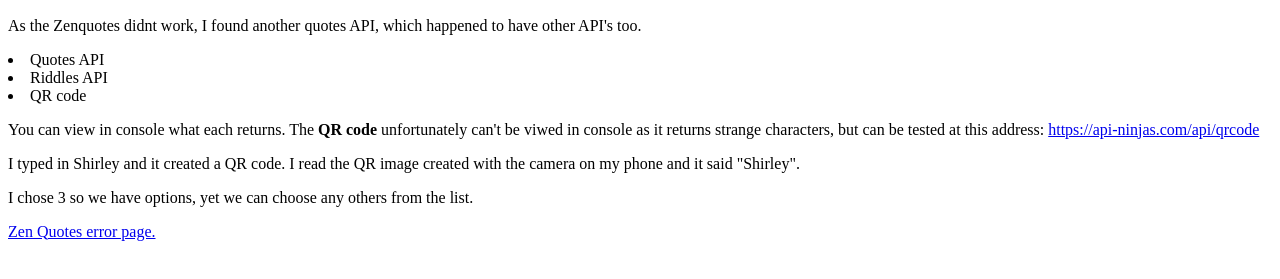
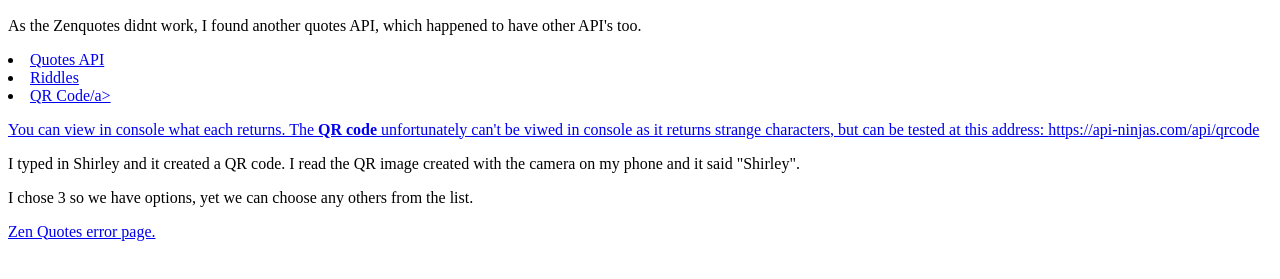
Before and after one commit to shirleyama/project-1-resources, a plain HTML site: page api-search/index.html in a window 1280 px wide. Shown: the part 117-396 px from the top of the page. Drawn offline with nearby package versions, Linux system fonts and the light colour scheme; no server answers.

Commit message:
edited urls

```diff
--- a/api-search/index.html
+++ b/api-search/index.html
@@ -21,9 +21,12 @@
     <p>
       As the Zenquotes didnt work, I found another quotes API, which happened to have other API's too.
     </p>
-    <li>Quotes API</li>
-    <li>Riddles API</li>
-    <li>QR code</li>
+    <li><a href="https://api-ninjas.com/api/quotes" target="_blank"
+      >Quotes API</a</li>
+    <li><a href="https://api-ninjas.com/api/riddles" target="_blank"
+      >Riddles</a> </li>
+    <li><a href="https://api-ninjas.com/api/qrcode" target="_blank"
+      >QR Code/a> </li>
     <p>
       You can view in console what each returns. The
       <b>QR code</b> unfortunately can't be viwed in console as it returns
```
Also changed, not shown: index.html (+2 -2 lines).
